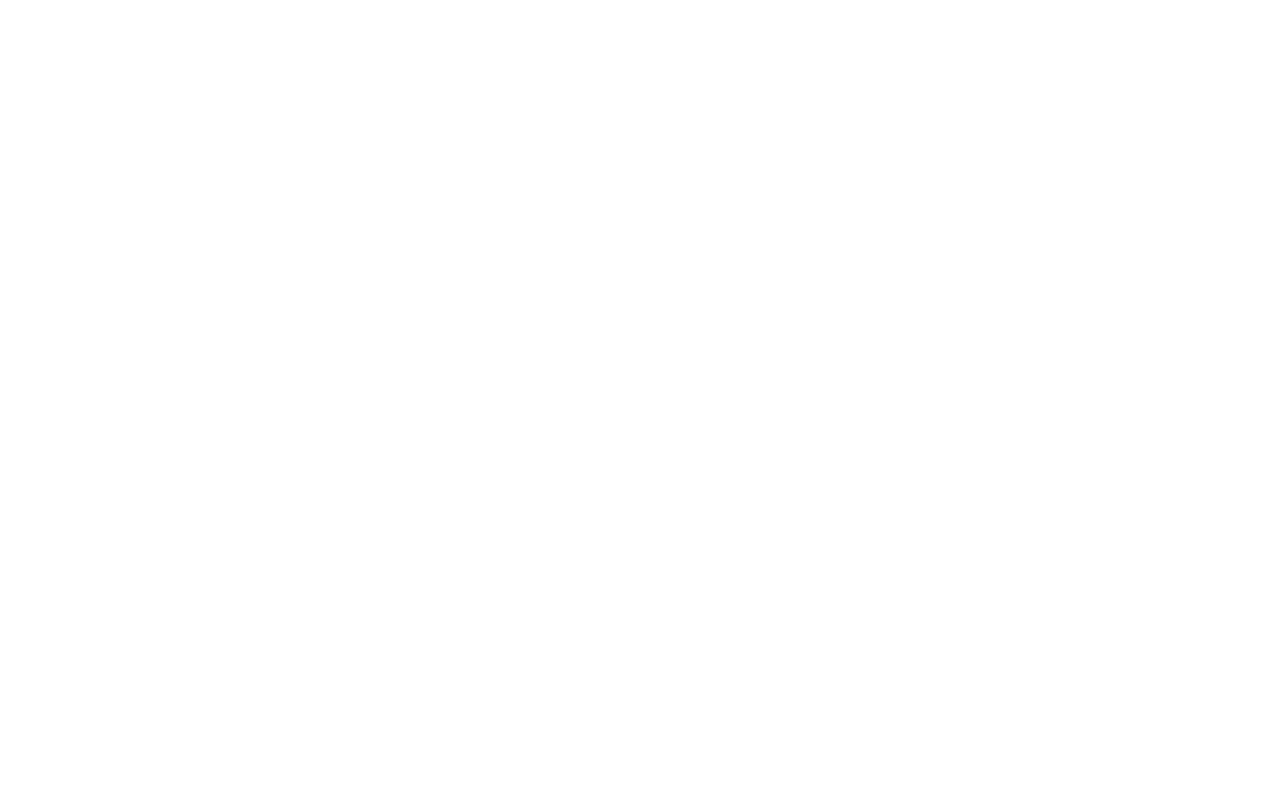
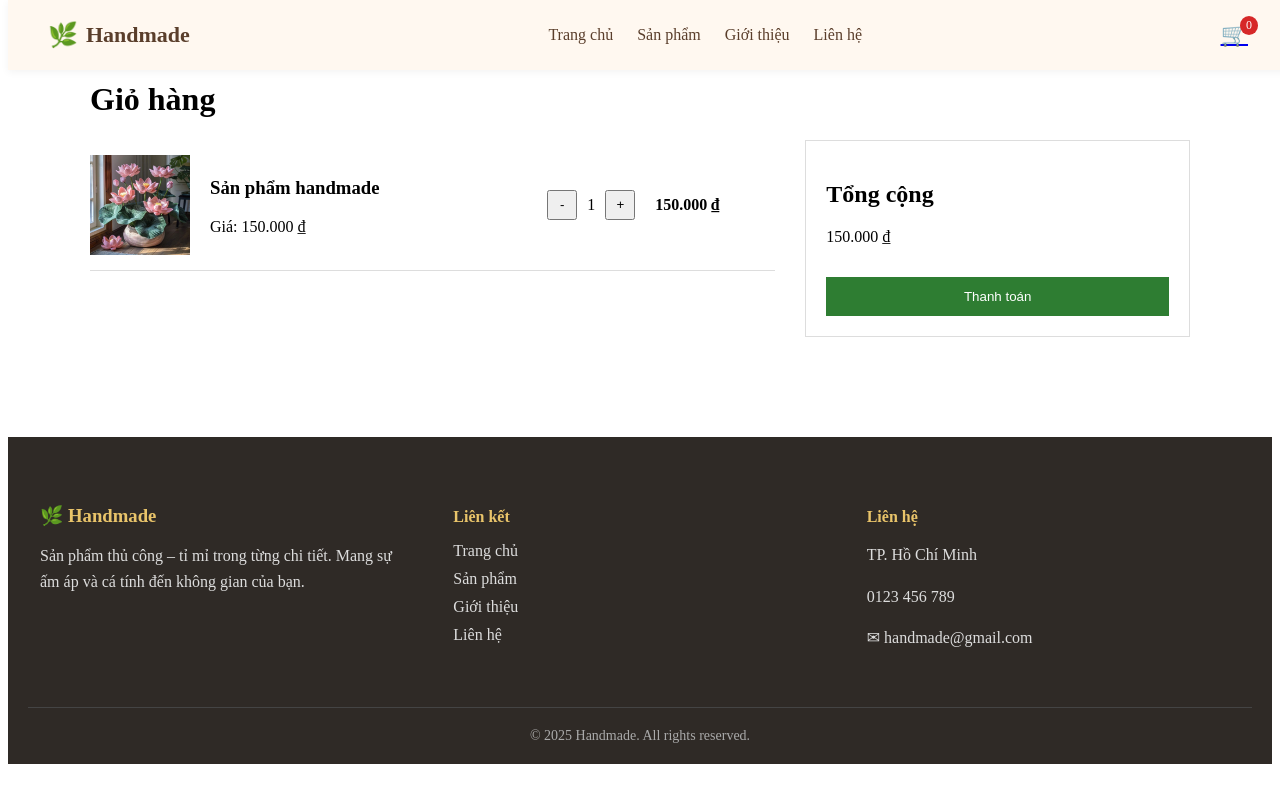
Before and after one commit to NguyenTai4/e-commerce-app-handmadestore, a React (Create React App) app: page /cart in a window 1280 px wide. Before the commit this address had no page. Shown: the top 802 px of the page. Built offline with nearby package versions, Linux system fonts and the light colour scheme.

Commit message:
Tạo trang Cart đơn giản, link nút Cart ở Header tới Cart.tsx thêm css , cấu hình đường dẫn css trong public/index.html

```diff
--- /dev/null
+++ b/public/css/Cart.css
@@ -0,0 +1,66 @@
+.cart-page {
+    max-width: 1100px;
+    margin: 40px auto;
+    padding: 20px;
+}
+
+.cart-content {
+    display: flex;
+    gap: 30px;
+}
+
+.cart-items {
+    flex: 2;
+}
+
+.cart-item {
+    display: flex;
+    align-items: center;
+    gap: 20px;
+    padding: 15px 0;
+    border-bottom: 1px solid #ddd;
+}
+
+.cart-item img {
+    width: 100px;
+    height: 100px;
+    object-fit: cover;
+}
+
+.item-info {
+    flex: 1;
+}
+
+.item-quantity {
+    display: flex;
+    align-items: center;
+    gap: 10px;
+}
+
+.item-quantity button {
+    width: 30px;
+    height: 30px;
+    cursor: pointer;
+}
+
+.item-total {
+    width: 120px;
+    font-weight: bold;
+}
+
+.cart-summary {
+    flex: 1;
+    border: 1px solid #ddd;
+    padding: 20px;
+    height: fit-content;
+}
+
+.checkout-btn {
+    margin-top: 15px;
+    width: 100%;
+    padding: 12px;
+    background-color: #2e7d32;
+    color: white;
+    border: none;
+    cursor: pointer;
+}
--- a/public/index.html
+++ b/public/index.html
@@ -17,6 +17,7 @@
     <title>React App</title>
       <link rel="stylesheet" href="css/Header.css">
       <link rel="stylesheet" href="css/Footer.css">
+      <link rel="stylesheet" href="css/Cart.css">
 
   </head>
   <body>
--- /dev/null
+++ b/src/pages/Cart.tsx
@@ -0,0 +1,45 @@
+const Cart = () => {
+    return (
+        <div className="cart-page">
+            <h1>Giỏ hàng</h1>
+
+            <div className="cart-content">
+                {/* Danh sách sản phẩm */}
+                <div className="cart-items">
+                    <div className="cart-item">
+                        <img
+                            src={"img/hand_made_1.jpg"}
+                            alt="Sản phẩm"
+                        />
+
+                        <div className="item-info">
+                            <h3>Sản phẩm handmade</h3>
+                            <p>Giá: 150.000 ₫</p>
+                        </div>
+
+                        <div className="item-quantity">
+                            <button>-</button>
+                            <span>1</span>
+                            <button>+</button>
+                        </div>
+
+                        <div className="item-total">
+                            150.000 ₫
+                        </div>
+                    </div>
+                </div>
+
+                {/* Tổng tiền */}
+                <div className="cart-summary">
+                    <h2>Tổng cộng</h2>
+                    <p>150.000 ₫</p>
+                    <button className="checkout-btn">
+                        Thanh toán
+                    </button>
+                </div>
+            </div>
+        </div>
+    );
+};
+
+export default Cart;
--- a/src/pages/Header.tsx
+++ b/src/pages/Header.tsx
@@ -1,3 +1,4 @@
+import {Link} from "react-router-dom";
 
 
 const Header = () => {
@@ -20,10 +21,10 @@
                 </nav>
 
                 {/* Cart */}
-                <div className="cart">
+                <Link to="/cart" className="cart">
                     🛒
                     <span className="cart-count">0</span>
-                </div>
+                </Link>
 
             </div>
         </header>
--- a/src/pages/index.tsx
+++ b/src/pages/index.tsx
@@ -1 +1,4 @@
 export { default as Home } from "./Home";
+export { default as Cart } from "./Cart";
+export { default as Header } from "./Header";
+export { default as Footer } from "./Footer";
--- a/src/routes/index.tsx
+++ b/src/routes/index.tsx
@@ -1,12 +1,15 @@
-import {BrowserRouter, Route, Routes} from "react-router-dom";
-import {Home} from "../pages";
+import { BrowserRouter, Routes, Route } from "react-router-dom";
+import { Home, Cart, Header, Footer } from "../pages";
 
 export default function AppRouter() {
     return (
         <BrowserRouter>
+            <Header />
             <Routes>
-                <Route path="/" element={<Home/>}/>
+                <Route path="/" element={<Home />} />
+                <Route path="/cart" element={<Cart />} />
             </Routes>
+            <Footer />
         </BrowserRouter>
     );
 }
```
